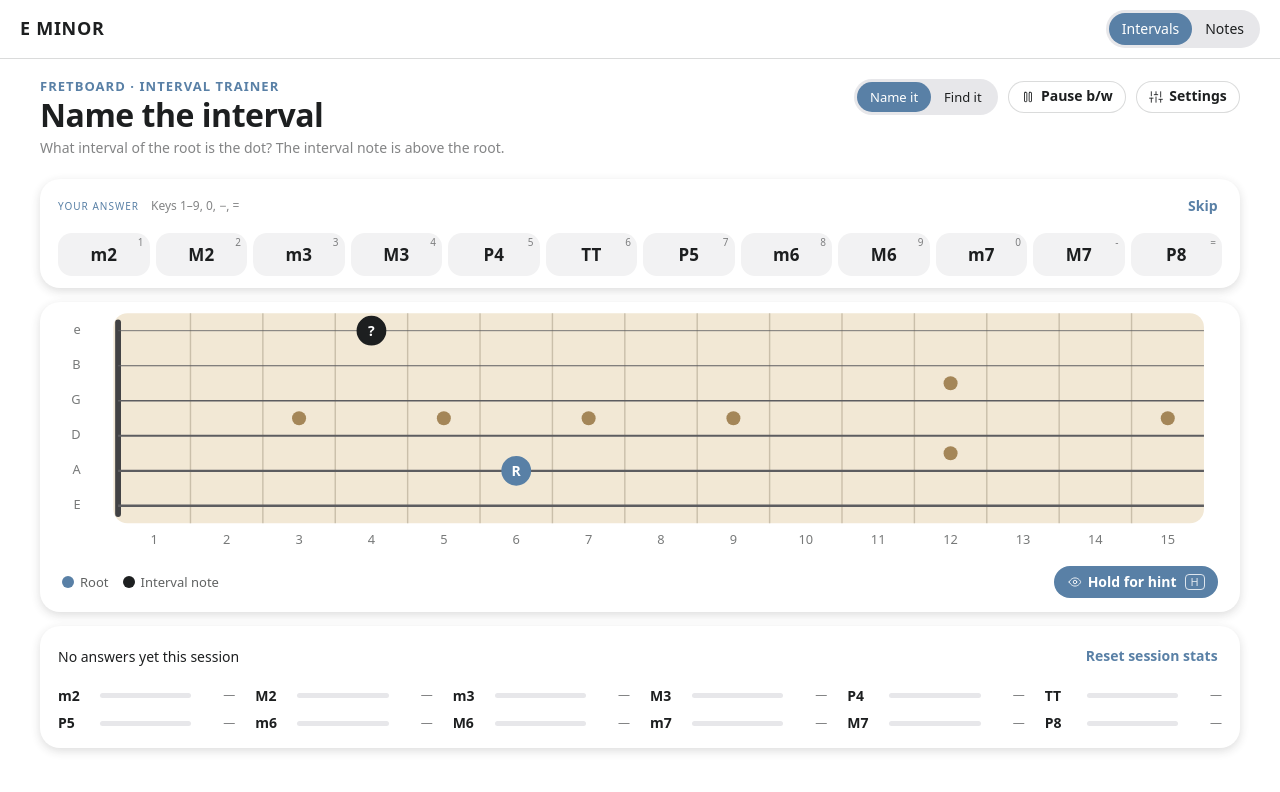
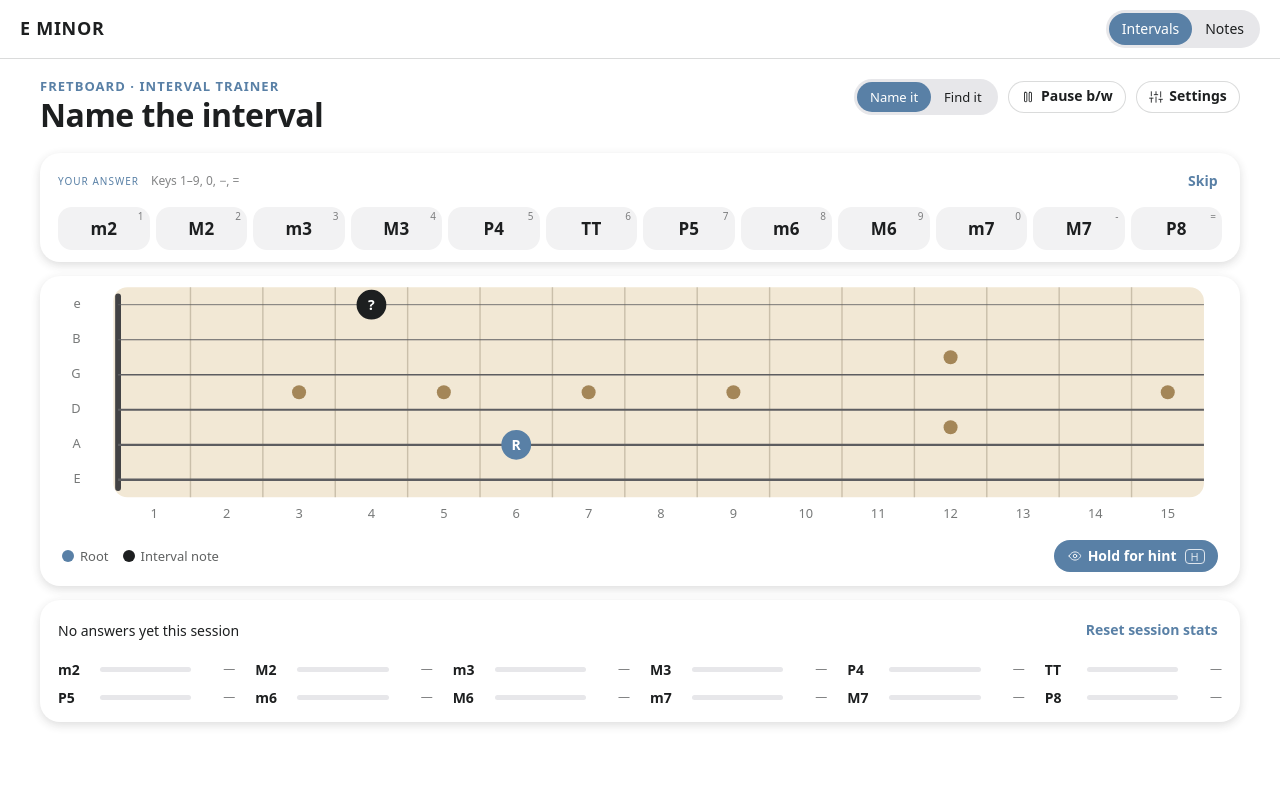
Before and after one commit to memestreak/frets, a Next.js app: page /intervals in a window 1280 px wide. Shown: the top 792 px of the page. Built offline with nearby package versions, Linux system fonts and the light colour scheme.

Commit message:
Remove the trainer header subtitles
The explanatory line under each trainer's title restated what the
title, prompt and board already show. Both trainers drop it, in
every mode.

```diff
--- a/src/components/intervals/IntervalTrainer.tsx
+++ b/src/components/intervals/IntervalTrainer.tsx
@@ -36,11 +36,6 @@ const DIR_OPTS = [
 const V_RANGE_OPTS = Array.from(
   { length: V_RANGE_MAX }, (_, i) => [i + 1, String(i + 1)] as const,
 );
-const DIR_DESC: Record<Direction, string> = {
-  asc: 'The interval note is above the root.',
-  desc: 'The interval note is below the root.',
-  rand: 'The interval note is above or below the root; it changes every question.',
-};
 
 const noteName = (s: number, f: number) => SHARP_NAMES[midi(s, f) % 12];
 const missSuffix = (n: number) =>
@@ -178,9 +173,6 @@ export default function IntervalTrainer({ rng = Math.random }: { rng?: Rng }) {
       <TrainerHeader
         kicker="Fretboard · Interval trainer"
         title={mode === 'name' ? 'Name the interval' : 'Find the fret'}
-        sub={(mode === 'name'
-          ? 'What interval of the root is the dot? '
-          : 'Tap the fret that lands on the interval. ') + DIR_DESC[set.dir]}
         controls={(
           <Segmented<IntervalMode>
             label="Mode" options={MODE_OPTS} value={mode}
--- a/src/components/notes/NoteTrainer.tsx
+++ b/src/components/notes/NoteTrainer.tsx
@@ -150,12 +150,6 @@ export default function NoteTrainer({ rng = Math.random }: { rng?: Rng }) {
       ? [{ label: 'Target string', color: STATUS.green, shape: 'square' }]
       : [{ label: `Target range · ${rangeTxt}`, color: BAND_FILL, shape: 'square' }];
 
-  const sub = mode === 'name'
-    ? `Which note is the dot? Dots land on strings in scope within ${rangeTxt}.`
-    : mode === 'string'
-      ? 'Tap the note on the green string — any octave in the board window counts.'
-      : `Tap every occurrence of the note inside the green band (${rangeTxt}) on the strings in scope.`;
-
   let findSub = '';
   if (q?.mode === 'string') findSub = `on the ${STRING_NAMES[q.s]} string`;
   if (q?.mode === 'range') {
@@ -174,7 +168,6 @@ export default function NoteTrainer({ rng = Math.random }: { rng?: Rng }) {
       <TrainerHeader
         kicker="Fretboard · Note trainer"
         title={TITLES[mode]}
-        sub={sub}
         controls={(
           <Segmented<NoteMode>
             label="Mode" options={MODE_OPTS} value={mode}
--- a/src/components/quiz/TrainerHeader.tsx
+++ b/src/components/quiz/TrainerHeader.tsx
@@ -5,7 +5,6 @@ import { ToggleButton } from '../controls';
 interface TrainerHeaderProps {
   kicker: string;
   title: string;
-  sub: string;
   /** Mode segmented control. */
   controls: ReactNode;
   pause: boolean;
@@ -14,14 +13,13 @@ interface TrainerHeaderProps {
 }
 
 export function TrainerHeader({
-  kicker, title, sub, controls, pause, onTogglePause, onOpenSettings,
+  kicker, title, controls, pause, onTogglePause, onOpenSettings,
 }: TrainerHeaderProps) {
   return (
     <header className="flex flex-wrap items-start justify-between gap-x-6 gap-y-3.5">
       <div>
         <h6 className="mb-1 text-(--color-accent)">{kicker}</h6>
         <h2 className="m-0">{title}</h2>
-        <p className="text-muted mt-1 mb-0 text-[14px]">{sub}</p>
       </div>
       <div className="flex flex-wrap items-center gap-2.5">
         {controls}
```
